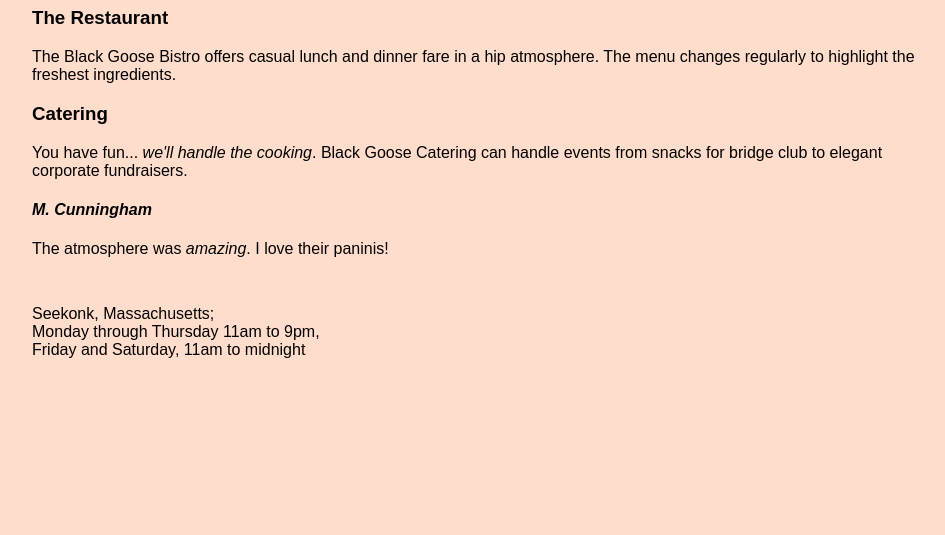
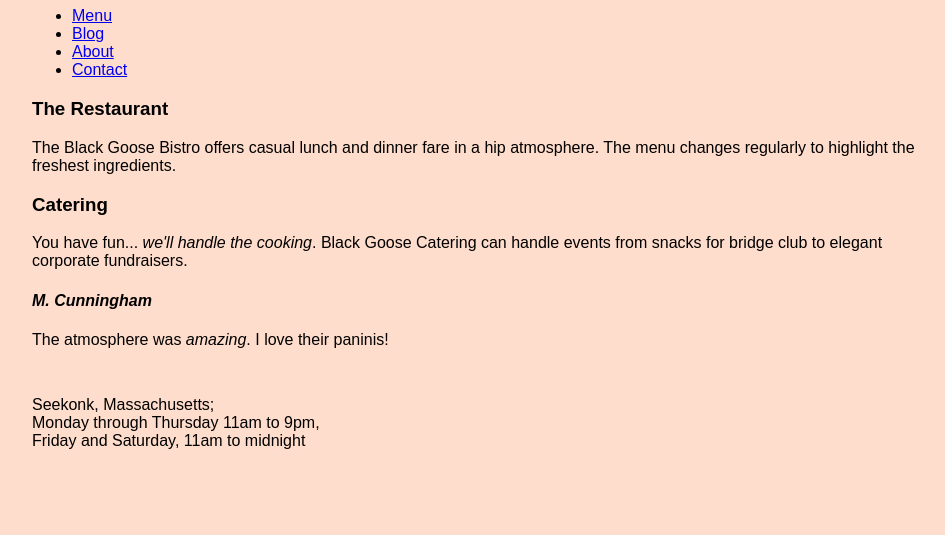
Before and after one commit to erna2730/fid, a plain HTML site: page blackgoose/index.html in a window 1280 px wide. Shown: the part 265-800 px from the top of the page, without its empty margins (160-1105 px from the left). Drawn offline with Linux system fonts and the light colour scheme.

Commit message:
Update index.html

```diff
--- a/blackgoose/index.html
+++ b/blackgoose/index.html
@@ -32,6 +32,12 @@
 <body>
 <h1><img src="images/blackgoose.png" alt="Black Goose logo"><br>Black Goose Bistro</h1>
 
+<ul>
+  <li><a href="menu.html">Menu</a></li>
+  <li><a href="bgblog.html">Blog</a></li>
+  <li><a href="about.html">About</a></li>
+  <li><a href="contact.html">Contact</a></li>
+</ul>
 
 <h3>The Restaurant</h3>
 
```
